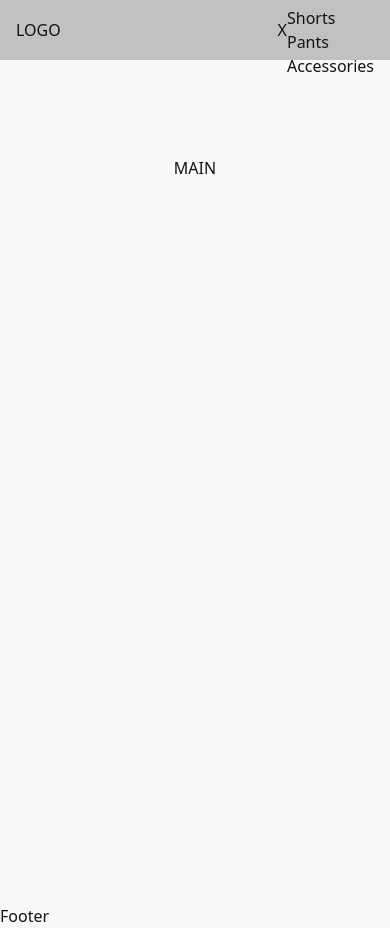
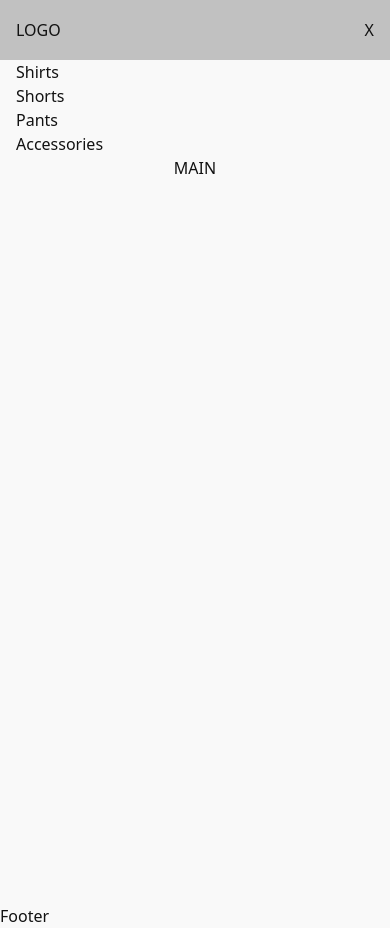
Before and after one commit to duncanmatt/ecomm_next, a Next.js app: page / in a window 390 px wide. Both pictures are taken after a click on the element 364 px from the left and 30 px from the top of the page. Built offline with nearby package versions, Linux system fonts and the light colour scheme.

Commit message:
selectively render necessary content instead of seperate components depending on menu state

```diff
--- a/src/components/header/Mobile.tsx
+++ b/src/components/header/Mobile.tsx
@@ -16,22 +16,12 @@ const Mobile = () => {
 
 	return (
 		<nav className='h-full flex items-center'>
-			{menuOpen ? (
-				<>
-					<div className='flex flex-row w-full justify-between'>
-						<Logo />
-						<button onClick={toggleMenu}>X</button>
-					</div>
-					<div>
-						<Menu />
-					</div>
-				</>
-			) : (
 				<div className='flex flex-row w-full justify-between items-center'>
 					<span>
 						<Logo />
 					</span>
 					<ul className='flex flex-row justify-evenly items-center'>
+						{!menuOpen && <>
 						<li className='py-2 inline-block'>
 							<span className='flex me-1rem'>
 								<CartIcon />
@@ -42,14 +32,19 @@ const Mobile = () => {
 								<SearchIcon />
 							</span>
 						</li>
+						</>}
 						<li className='py-2 inline-block'>
 							<span className='flex ms-1rem' onClick={toggleMenu}>
-								<BurgerIcon />
+								{menuOpen ? 'X' : <BurgerIcon />}
 							</span>
 						</li>
 					</ul>
 				</div>
-			)}
+				{menuOpen && <>
+					<div style={{position: 'absolute', top: '60px',height: `calc(100vh-60px)}`}}>
+						<Menu />
+					</div>
+				</>}
 		</nav>
 	);
 };
```
